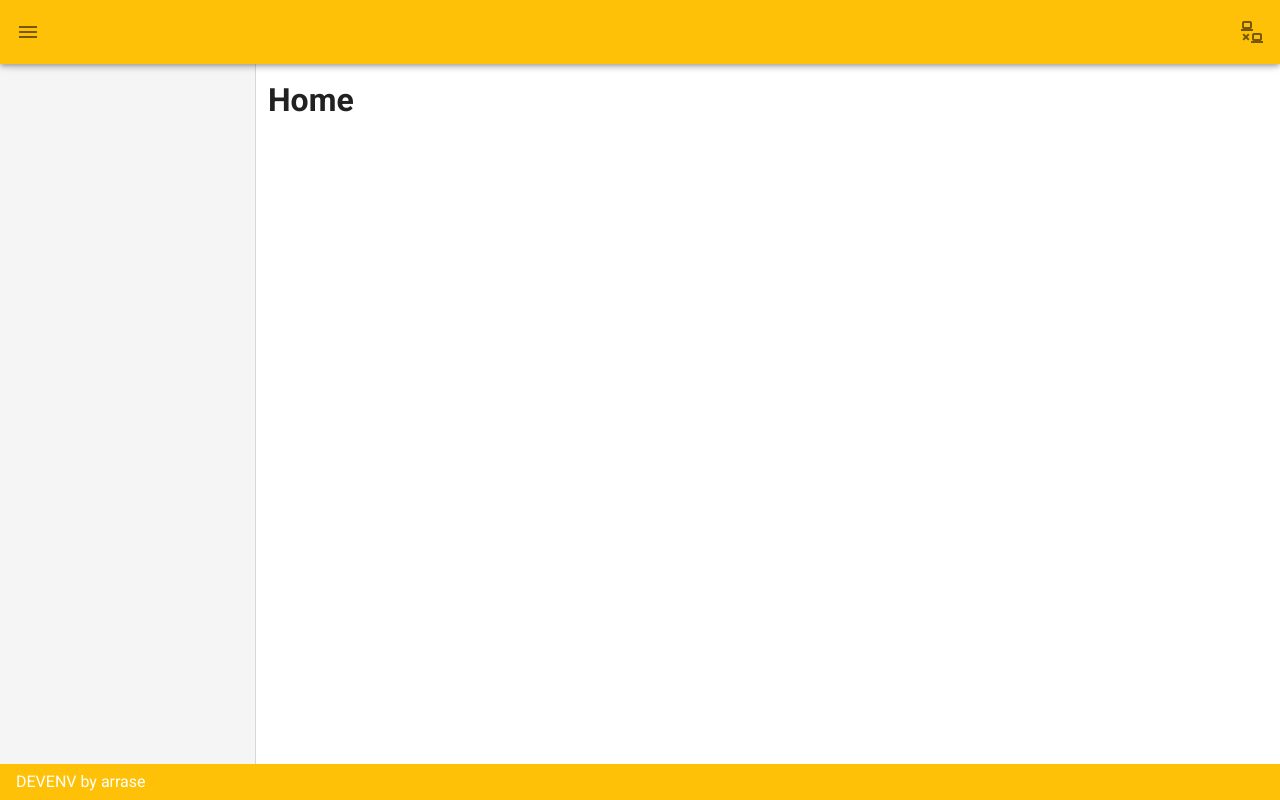
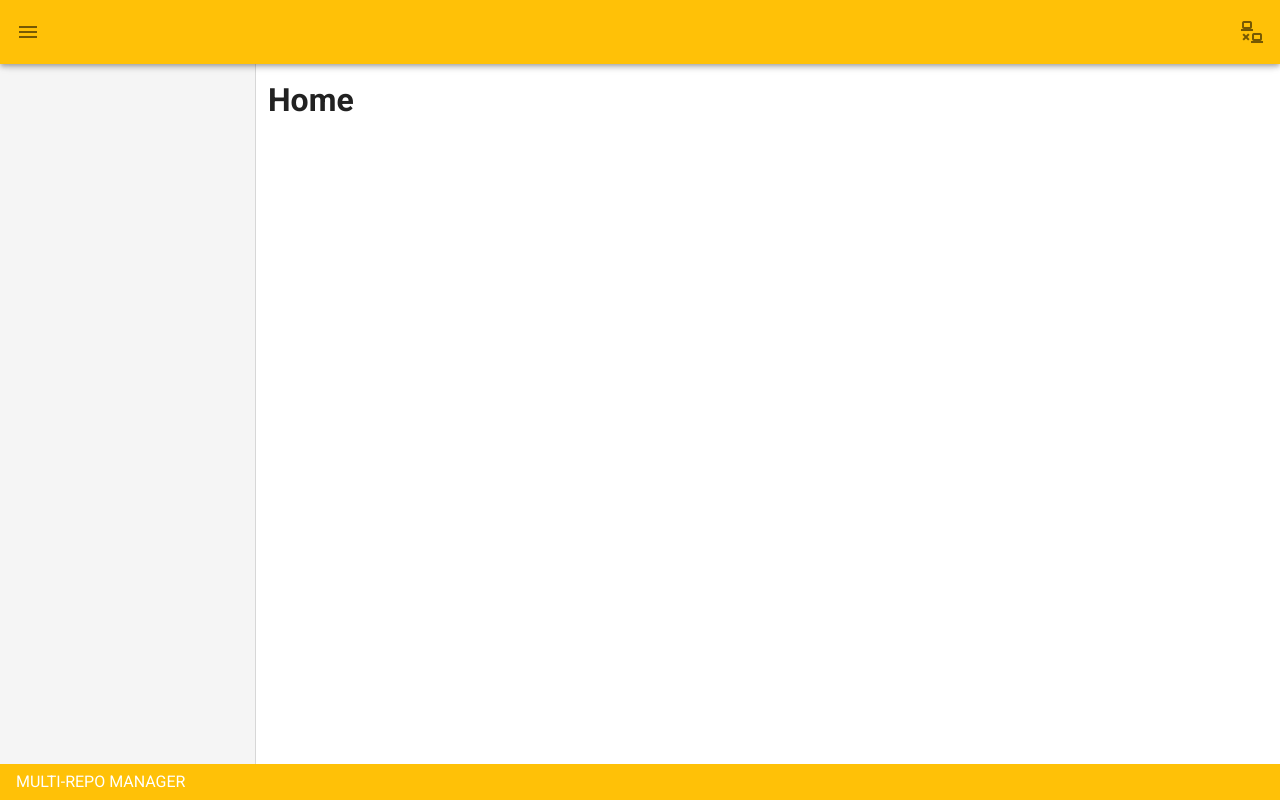
Before and after one commit to MultiRepo-Manager/frontend, a Vue app: page / in a window 1280 px wide. Built offline with nearby package versions, Linux system fonts and the light colour scheme; what vue-native-websocket would draw is missing.

Commit message:
refactor

```diff
--- a/src/App.vue
+++ b/src/App.vue
@@ -29,7 +29,7 @@
       color="amber"
       app
     >
-      <span class="white--text">DEVENV by arrase</span>
+      <span class="white--text">MULTI-REPO MANAGER</span>
     </v-footer>
   </v-app>
 </template>
```
